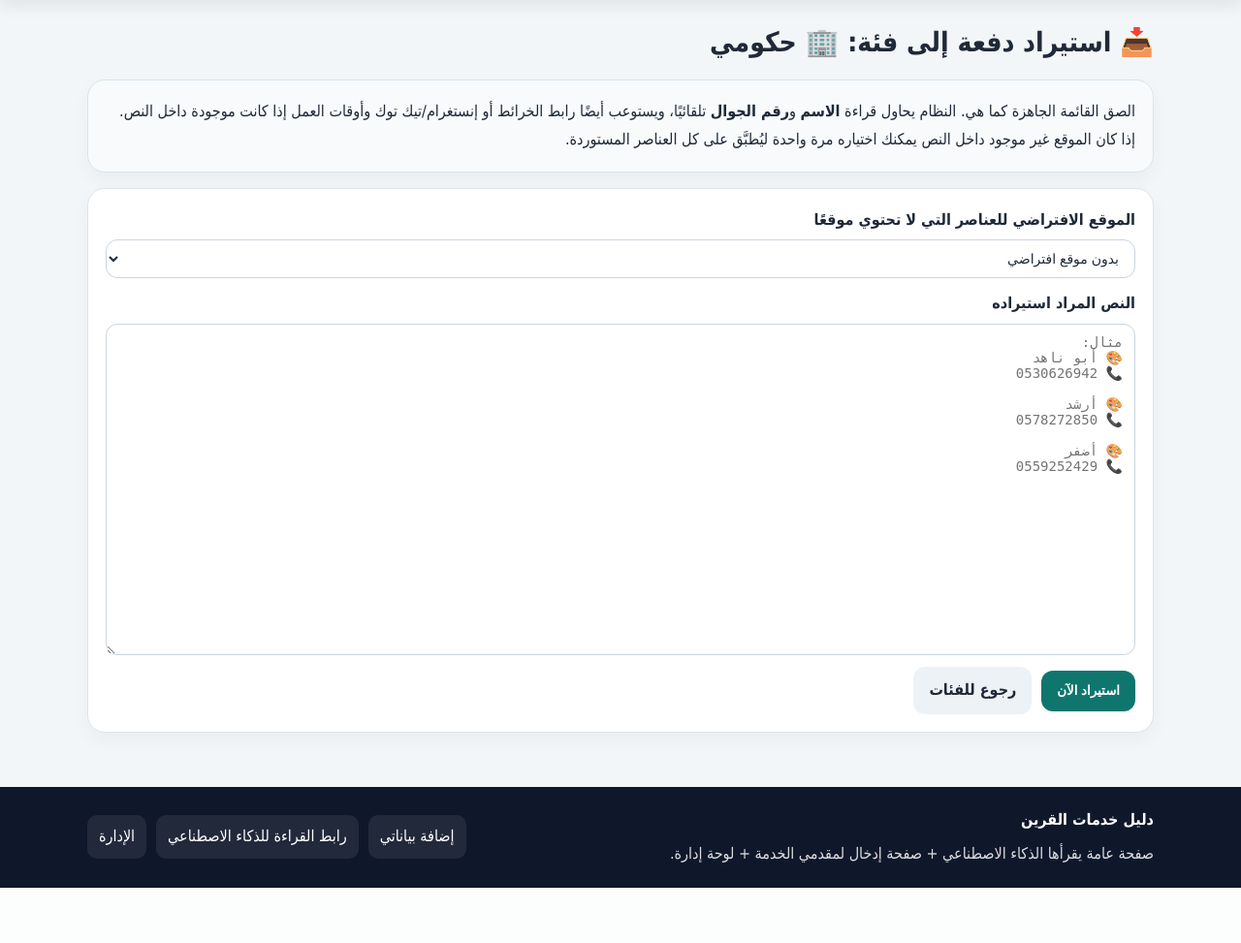
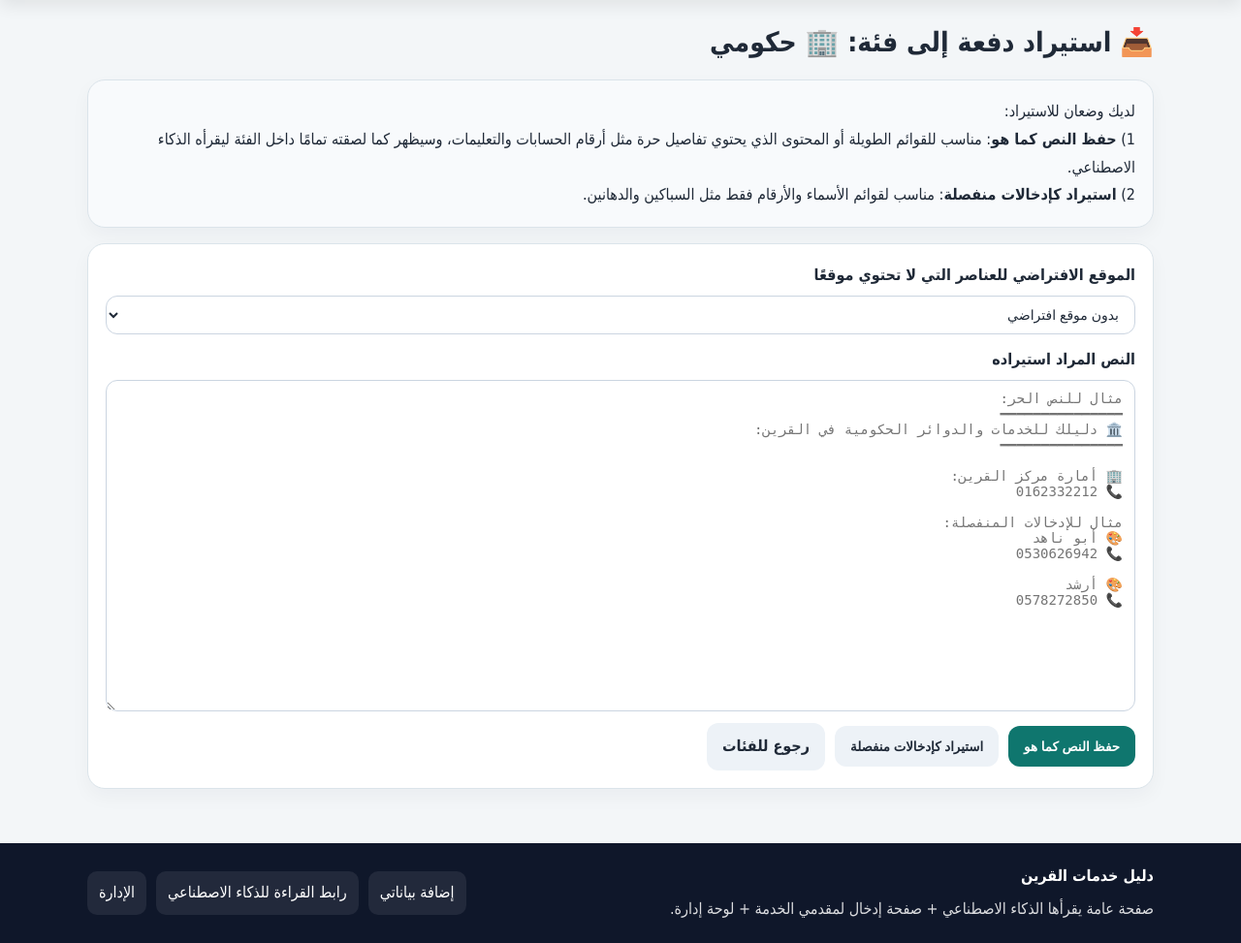
Before and after one commit to fz0fz0fz/dalil-qurain, a Flask app: page /admin/categories/1/bulk-import in a window 1280 px wide. Shown: the part 114-1087 px from the top of the page at 97% size. Before the commit the page ends 1030 px from the top, so only its background shows below. Run offline with Flask 3, Linux system fonts and the light colour scheme; the visitor is signed in with stand-in values (Sample User, id 1).

Commit message:
Update bulk_import.html

```diff
--- a/templates/admin/bulk_import.html
+++ b/templates/admin/bulk_import.html
@@ -4,7 +4,9 @@
 <h1>📥 استيراد دفعة إلى فئة: {{ category.icon }} {{ category.name }}</h1>
 
 <div class="notice-box">
-    الصق القائمة الجاهزة كما هي. النظام يحاول قراءة <strong>الاسم</strong> و<strong>رقم الجوال</strong> تلقائيًا، ويستوعب أيضًا رابط الخرائط أو إنستغرام/تيك توك وأوقات العمل إذا كانت موجودة داخل النص. إذا كان الموقع غير موجود داخل النص يمكنك اختياره مرة واحدة ليُطبَّق على كل العناصر المستوردة.
+    لديك وضعان للاستيراد:
+    <br>1) <strong>حفظ النص كما هو</strong>: مناسب للقوائم الطويلة أو المحتوى الذي يحتوي تفاصيل حرة مثل أرقام الحسابات والتعليمات، وسيظهر كما لصقته تمامًا داخل الفئة ليقرأه الذكاء الاصطناعي.
+    <br>2) <strong>استيراد كإدخالات منفصلة</strong>: مناسب لقوائم الأسماء والأرقام فقط مثل السباكين والدهانين.
 </div>
 
 <form method="post" class="card-form">
@@ -19,19 +21,25 @@
 
     <div class="form-group">
         <label for="bulk_text">النص المراد استيراده</label>
-        <textarea name="bulk_text" id="bulk_text" rows="20" placeholder="مثال:
+        <textarea name="bulk_text" id="bulk_text" rows="20" placeholder="مثال للنص الحر:
+━━━━━━━━━━━━━━━
+🏛️ دليلك للخدمات والدوائر الحكومية في القرين:
+━━━━━━━━━━━━━━━
+
+🏢 أمارة مركز القرين:
+📞 0162332212
+
+مثال للإدخالات المنفصلة:
 🎨 أبو ناهد
 📞 0530626942
 
 🎨 أرشد
-📞 0578272850
-
-🎨 أضفر
-📞 0559252429">{{ bulk_text }}</textarea>
+📞 0578272850">{{ bulk_text }}</textarea>
     </div>
 
     <div class="hero-actions">
-        <button type="submit" class="btn-primary">استيراد الآن</button>
+        <button type="submit" name="import_mode" value="raw" class="btn-primary">حفظ النص كما هو</button>
+        <button type="submit" name="import_mode" value="entries" class="btn-secondary">استيراد كإدخالات منفصلة</button>
         <a href="{{ url_for('admin_categories') }}" class="btn-secondary">رجوع للفئات</a>
     </div>
 </form>
```
